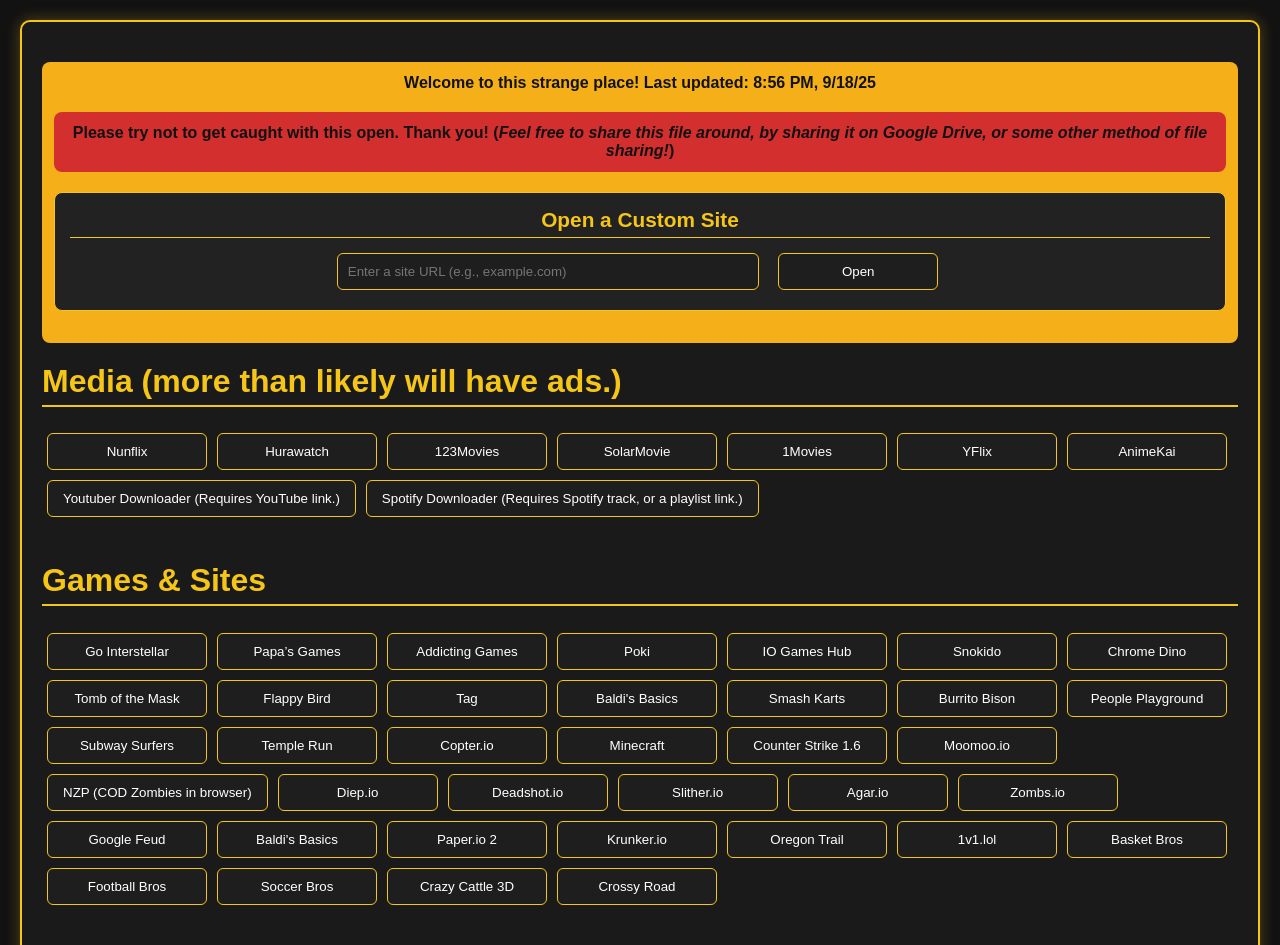
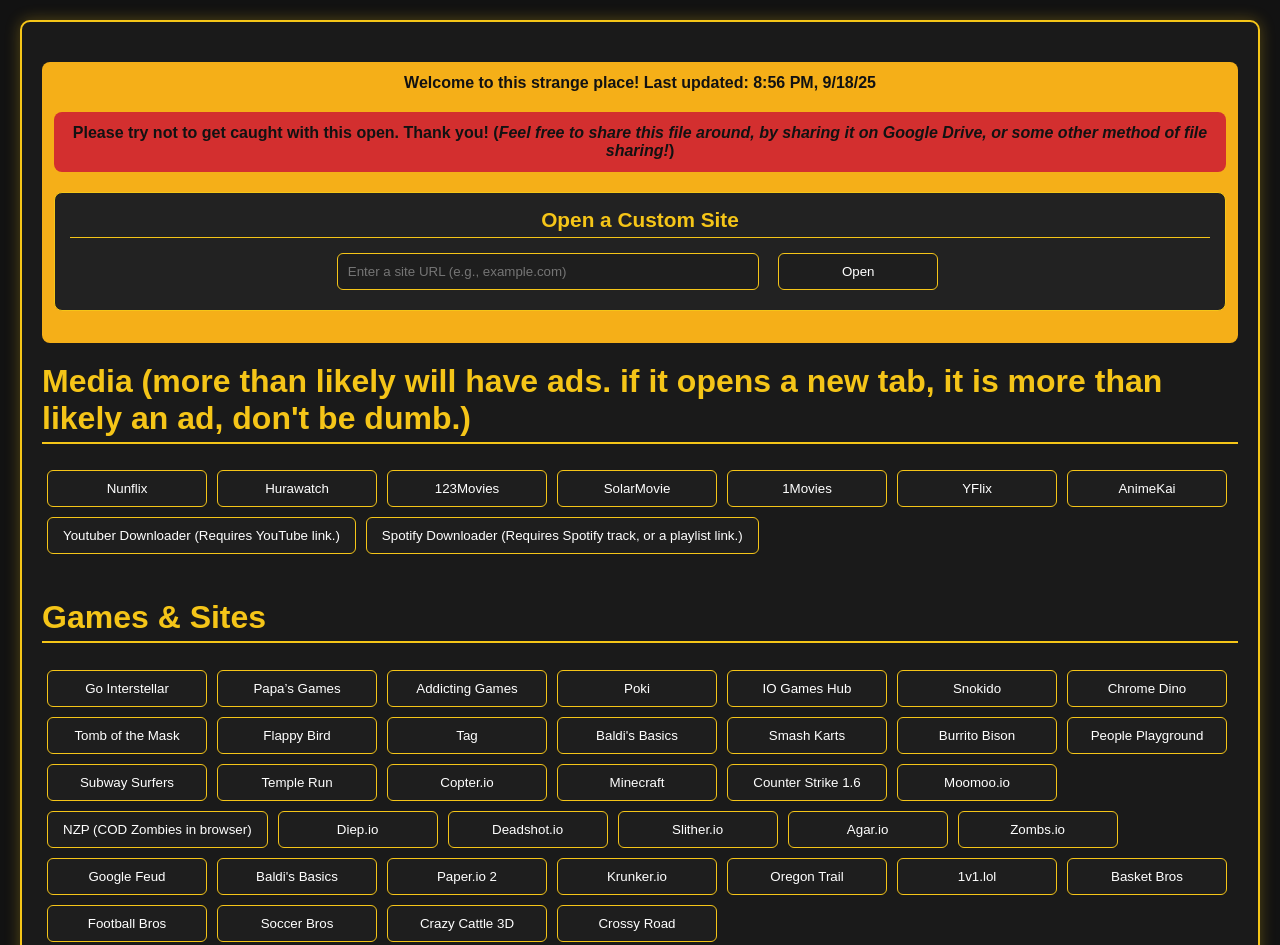
Before and after one commit to E3LightC/html_thing, a plain HTML site: page index.html in a window 1280 px wide. Shown: the top 945 px of the page. Drawn offline with Linux system fonts and the light colour scheme.

Commit message:
Update index.html

```diff
--- a/index.html
+++ b/index.html
@@ -220,7 +220,7 @@
                             }
 
                             //-- Create sections.
-                            CreateSection("Media (more than likely will have ads.)", Data.media);
+                            CreateSection("Media (more than likely will have ads. if it opens a new tab, it is more than likely an ad, don't be dumb.)", Data.media);
                             CreateSection("Games & Sites", Data.sites);
                             CreateSection("Soundboards", Data.soundboards);
                         };
```
